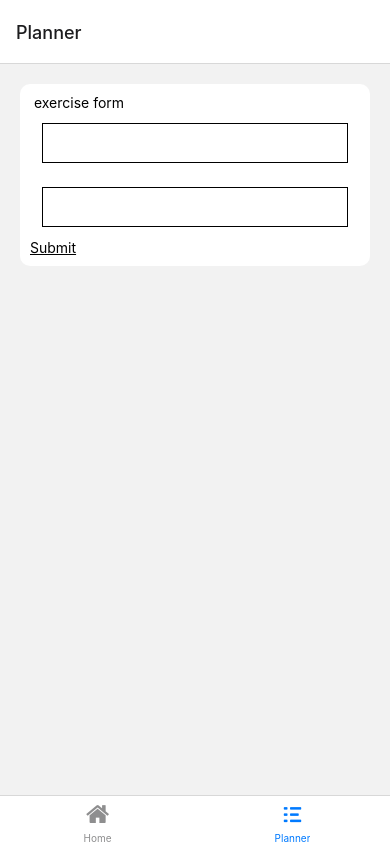
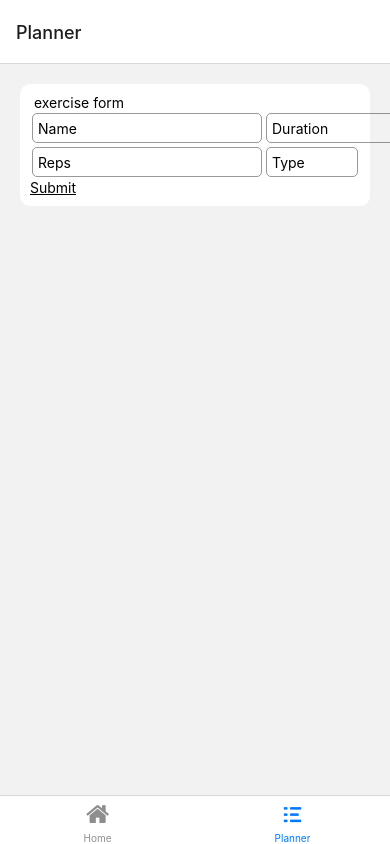
Before and after one commit to halil-seran/WorkoutApp, a React Native app: screen /Planner in a window 390 px wide. Built offline with nearby package versions, Linux system fonts and the light colour scheme.

Commit message:
hookForm

```diff
--- a/components/WorkoutForm.tsx
+++ b/components/WorkoutForm.tsx
@@ -1,44 +1,109 @@
 import { useState } from "react";
 import { View, Text, StyleSheet, TextInput } from "react-native";
+import { useForm, Controller } from "react-hook-form";
 import { PressableText } from "./styled/PressableText";
 
 export type ExerciseForm = {
   name: string;
   duration: string;
+  reps?: number;
+  type: string;
 };
 
 type WorkoutProps = {
   onSubmit: (form: ExerciseForm) => void;
 };
 
+const selectionItems = ["exercise", "break", "stretch"];
+
 export default function WorkoutForm({ onSubmit }: WorkoutProps) {
-  const [form, setForm] = useState({
-    name: "",
-    duration: "",
-  });
-
-  const changeText = (name: string) => (text: string) => {
-    setForm({
-      ...form,
-      [name]: text,
-    });
-  };
+  const { control, handleSubmit } = useForm();
+  const [isSelectionOn, setIsSelectionOn] = useState(false);
 
   return (
     <View style={styles.container}>
       <Text> exercise form</Text>
       <View>
-        <TextInput
-          onChangeText={changeText("name")}
-          value={form.name}
-          style={styles.input}
+        <View style={styles.rowContainer}>
+          <Controller
+            control={control}
+            rules={{ required: true }}
+            name="name"
+            render={({ field: { onChange, value } }) => (
+              <TextInput
+                onChangeText={onChange}
+                value={value}
+                style={styles.input}
+                placeholder="Name"
+              />
+            )}
+          />
+          <Controller
+            control={control}
+            rules={{ required: true }}
+            name="duration"
+            render={({ field: { onChange, value } }) => (
+              <TextInput
+                onChangeText={onChange}
+                value={value}
+                style={styles.input}
+                placeholder="Duration"
+              />
+            )}
+          />
+        </View>
+        <View style={styles.rowContainer}>
+          <Controller
+            control={control}
+            name="reps"
+            render={({ field: { onChange, value } }) => (
+              <TextInput
+                onChangeText={onChange}
+                value={value}
+                style={styles.input}
+                placeholder="Reps"
+              />
+            )}
+          />
+          <Controller
+            control={control}
+            rules={{ required: true }}
+            name="type"
+            render={({ field: { onChange, value } }) => (
+              <View style={{ flex: 1 }}>
+                {isSelectionOn ? (
+                  <View>
+                    {selectionItems.map((selection) => (
+                      <PressableText
+                        style={styles.selection}
+                        key={selection}
+                        text={selection}
+                        onPressIn={() => {
+                          onChange(selection);
+                          setIsSelectionOn(false);
+                        }}
+                      />
+                    ))}
+                  </View>
+                ) : (
+                  <TextInput
+                    onPressIn={() => setIsSelectionOn(true)}
+                    value={value}
+                    placeholder="Type"
+                    style={styles.input}
+                  />
+                )}
+              </View>
+            )}
+          />
+        </View>
+
+        <PressableText
+          text="Submit"
+          onPress={handleSubmit((data) => {
+            onSubmit(data as ExerciseForm);
+          })}
         />
-        <TextInput
-          onChangeText={changeText("duration")}
-          value={form.duration}
-          style={styles.input}
-        />
-        <PressableText text="Submit" onPress={() => onSubmit(form)} />
       </View>
     </View>
   );
@@ -51,9 +116,20 @@ const styles = StyleSheet.create({
     padding: 10,
   },
   input: {
-    height: 40,
-    margin: 12,
+    flex: 1,
+    margin: 2,
     borderWidth: 1,
-    padding: 10,
+    height: 30,
+    padding: 5,
+    borderRadius: 5,
+    borderColor: "rgba(0,0,0,0.4)",
+  },
+  rowContainer: {
+    flexDirection: "row",
+  },
+  selection: {
+    margin: 2,
+    padding: 3,
+    alignSelf: "center",
   },
 });
--- a/package.json
+++ b/package.json
@@ -18,6 +18,7 @@
     "expo-status-bar": "~1.4.2",
     "react": "18.1.0",
     "react-dom": "18.1.0",
+    "react-hook-form": "^7.45.4",
     "react-native": "0.70.8",
     "react-native-safe-area-context": "4.4.1",
     "react-native-screens": "~3.18.0",
```
Also changed, not shown: 1 other file (tests, documents, lock files or other folders).
